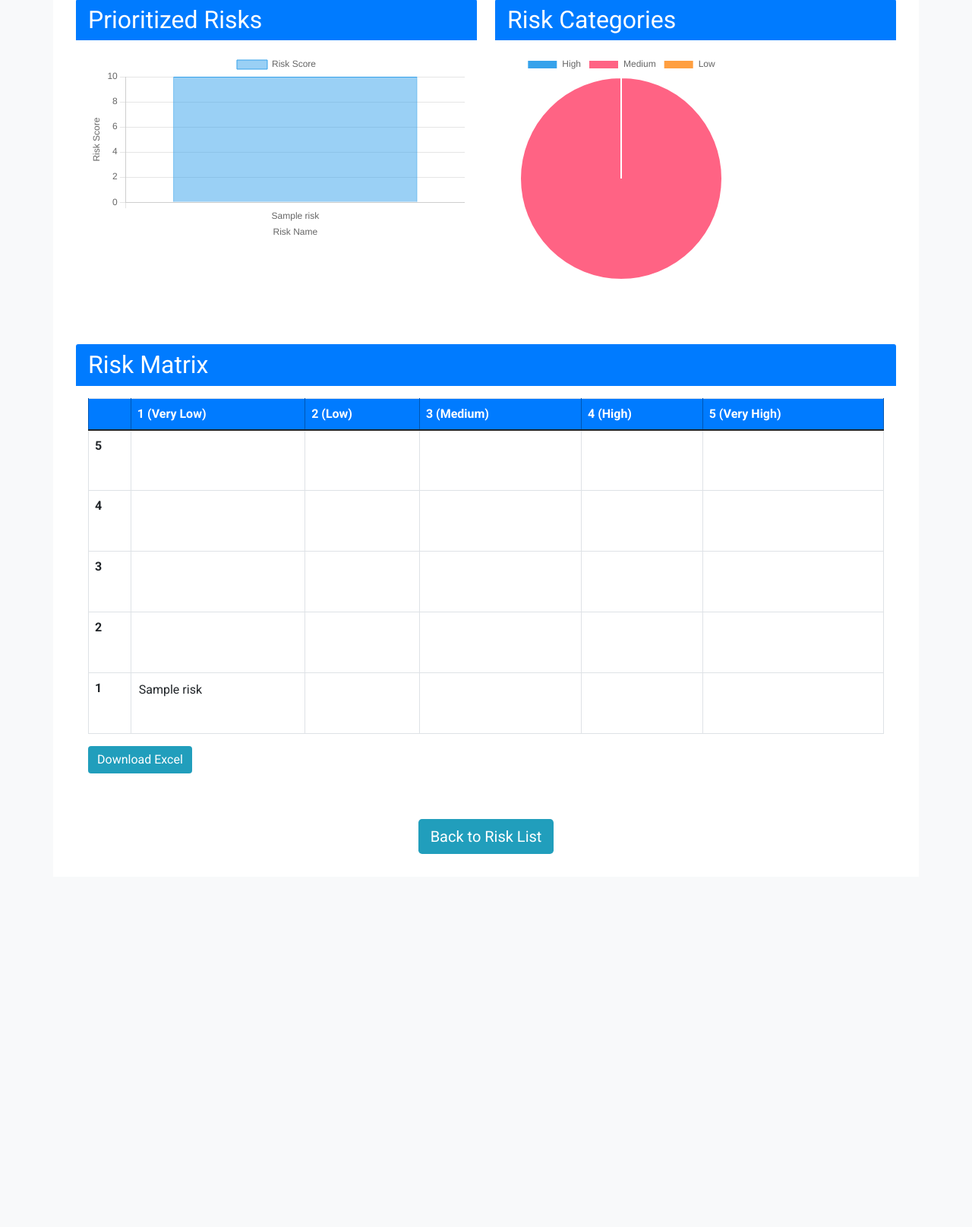
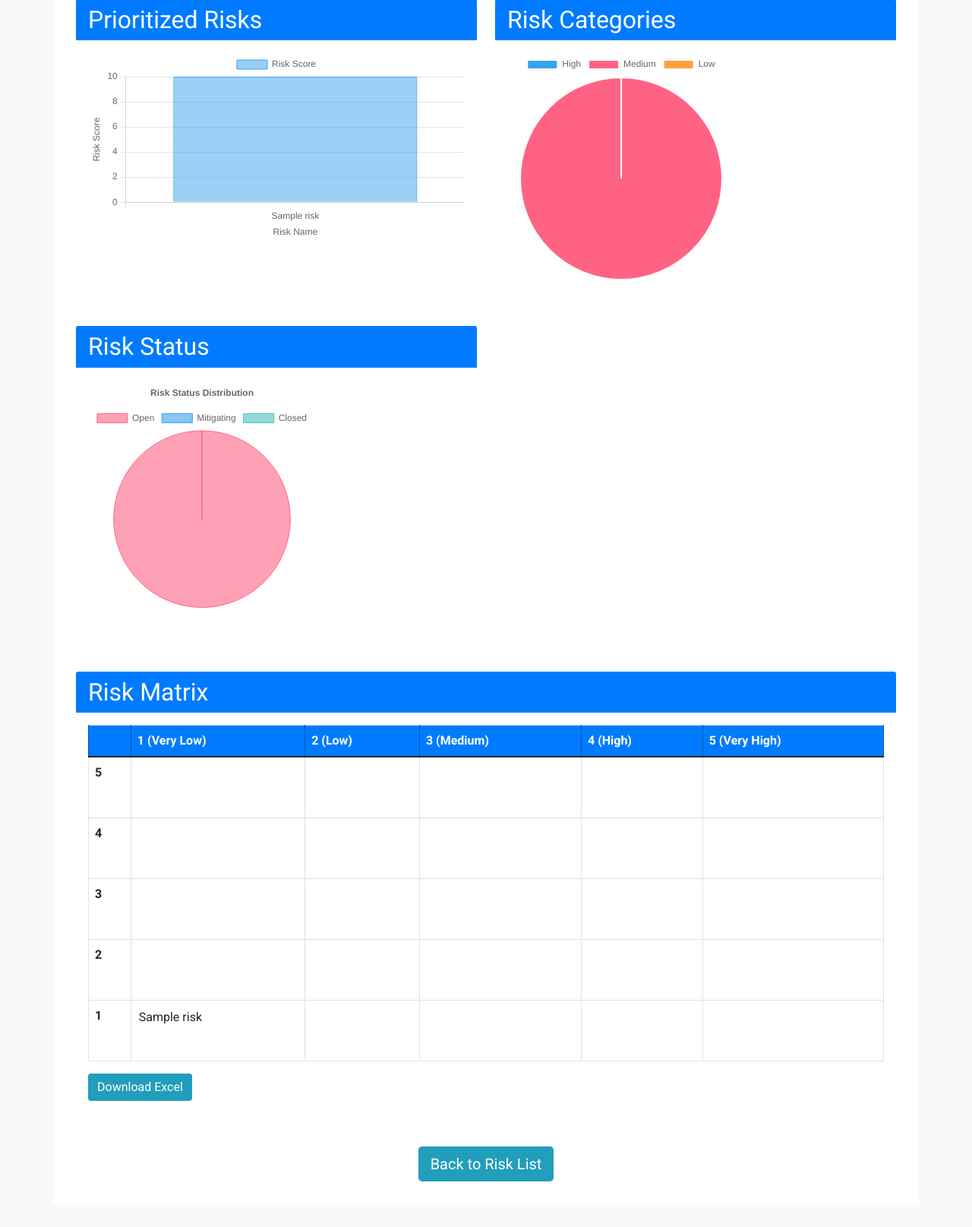
Before and after one commit to Hckmar9/risk-calculator, a Flask app: page /dashboard in a window 1280 px wide. Shown: the part 157-1772 px from the top of the page at 76% size. Before the commit the page ends 1281 px from the top, so only its background shows below. Run offline with Flask 3, Linux system fonts and the light colour scheme; tables that the repository leaves empty hold one stand-in row (values such as "Sample post"); some libraries are stand-ins or nearby versions.

Commit message:
Integrating a status chart

```diff
--- a/routes.py
+++ b/routes.py
@@ -32,7 +32,8 @@ def prepare_dashboard_data(risks):
     return {
         'priority_chart_data': prepare_priority_chart_data(prioritized_risks[:5]),
         'category_chart_data': prepare_category_chart_data(risks),
-        'risk_matrix_data': prepare_risk_matrix_data(risks)
+        'risk_matrix_data': prepare_risk_matrix_data(risks),
+        'status_chart_data': prepare_status_chart_data(risks)
     }
 
 def categorize_risks(risks):
@@ -72,3 +73,29 @@ def prepare_category_chart_data(risks):
             'data': [len(categorized['High']), len(categorized['Medium']), len(categorized['Low'])]
         }]
     }
+
+def prepare_status_chart_data(risks):
+    status_counts = {
+        'Open': len([r for r in risks if r.status == 'Open']),
+        'Mitigating': len([r for r in risks if r.status == 'Mitigating']),
+        'Closed': len([r for r in risks if r.status == 'Closed'])
+    }
+    return {
+        # check this later, it seems setting the colors on the custom.css are not working but directly here are. Not the best idea add them here, tho.
+        'labels': list(status_counts.keys()),
+        'datasets': [{
+            'label': 'Number of Risks',
+            'data': list(status_counts.values()),
+            'backgroundColor': [
+                'rgba(255, 99, 132, 0.6)',
+                'rgba(54, 162, 235, 0.6)',
+                'rgba(75, 192, 192, 0.6)'
+            ],
+            'borderColor': [
+                'rgba(255, 99, 132, 1)',
+                'rgba(54, 162, 235, 1)',
+                'rgba(75, 192, 192, 1)'
+            ],
+            'borderWidth': 1
+        }]
+    }
--- a/static/dashboard.js
+++ b/static/dashboard.js
@@ -10,6 +10,10 @@ function updateDashboard() {
   // Category chart section
   categoryChart.data = dashboardData.category_chart_data;
   categoryChart.update();
+
+  // Status chart section
+  statusChart.data = dashboardData.status_chart_data;
+  statusChart.update();
 
   // Risk Matrix section
   populateRiskMatrix(dashboardData.risk_matrix_data);
@@ -62,6 +66,26 @@ function initCategoryChart() {
   });
 }
 
+function initStatusChart() {
+  const statusCtx = document.getElementById("statusChart").getContext("2d");
+  statusChart = new Chart(statusCtx, {
+    type: "pie",
+    data: {},
+    options: {
+      responsive: true,
+      plugins: {
+        legend: {
+          position: "top",
+        },
+        title: {
+          display: true,
+          text: "Risk Status Distribution",
+        },
+      },
+    },
+  });
+}
+
 function populateRiskMatrix(data) {
   const matrix = document.querySelector(".risk-matrix tbody");
   matrix.innerHTML = "";
@@ -84,5 +108,6 @@ function populateRiskMatrix(data) {
 document.addEventListener("DOMContentLoaded", () => {
   initPriorityChart();
   initCategoryChart();
+  initStatusChart();
   updateDashboard();
 });
--- a/templates/dashboard.html
+++ b/templates/dashboard.html
@@ -49,6 +49,21 @@
         </div>
       </div>
 
+      <div class="row">
+        <div class="col-md-6 mb-4">
+          <div class="card">
+            <div class="card-header">
+              <h2 class="mb-0 text-white">Risk Status</h2>
+            </div>
+            <div class="card-body">
+              <div class="chart-container">
+                <canvas id="statusChart"></canvas>
+              </div>
+            </div>
+          </div>
+        </div>
+      </div>
+
       <div class="row mt-4">
         <div class="col-12">
           <div class="card">
```
